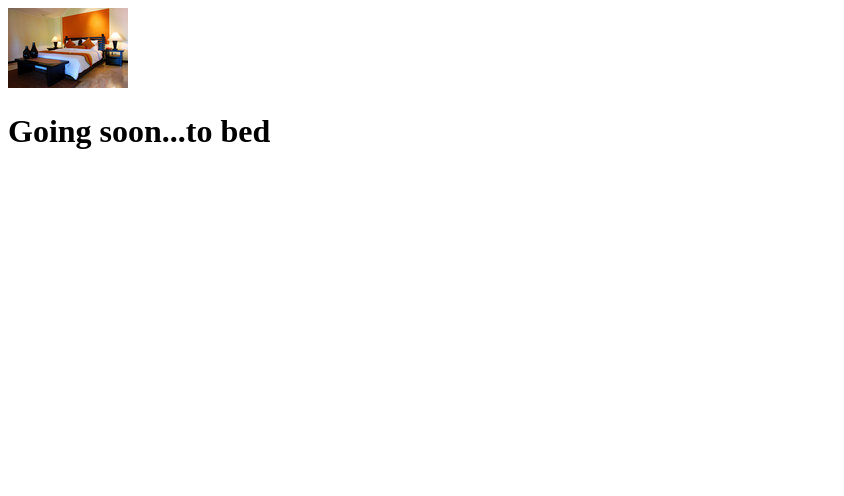
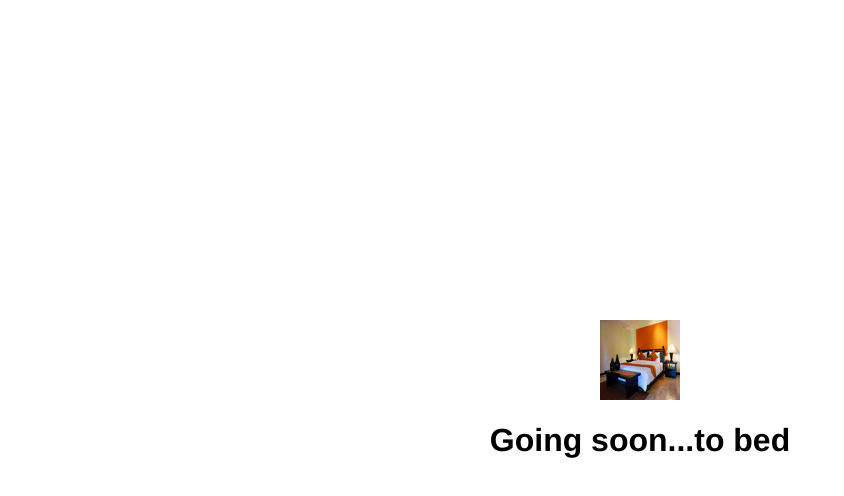
Before and after one commit to NasMDow/git-101, a plain HTML site: page index.html in a window 1280 px wide. Shown: the whole page, without its empty margins (0-844 px from the left). Drawn offline with Linux system fonts and the light colour scheme.

Commit message:
centered text and add style sheet

```diff
--- a/index.html
+++ b/index.html
@@ -2,9 +2,13 @@
 <html>
 <head>
   <title></title>
+  <link rel="stylesheet" type="text/css" href="styles.css">
 </head>
 <body>
-  <img src="images/accommodation.jpg">
-  <h1>Going soon...to bed</h1>
+  <div id="container">
+    <img id="logo" src="images/accommodation.jpg">
+    <h1>Going soon...to bed</h1>
+  </div>
+
 </body>
 </html>
--- /dev/null
+++ b/styles.css
@@ -0,0 +1,17 @@
+body {
+  margin: 0;
+  font-family: Helvetica;
+}
+
+#logo {
+  height: 80px;
+  width: 80px;
+}
+
+#container {
+  display: flex;
+  flex-direction: column;
+  align-items: center;
+  justify-content: center;
+  height: 100vh;
+}
```
